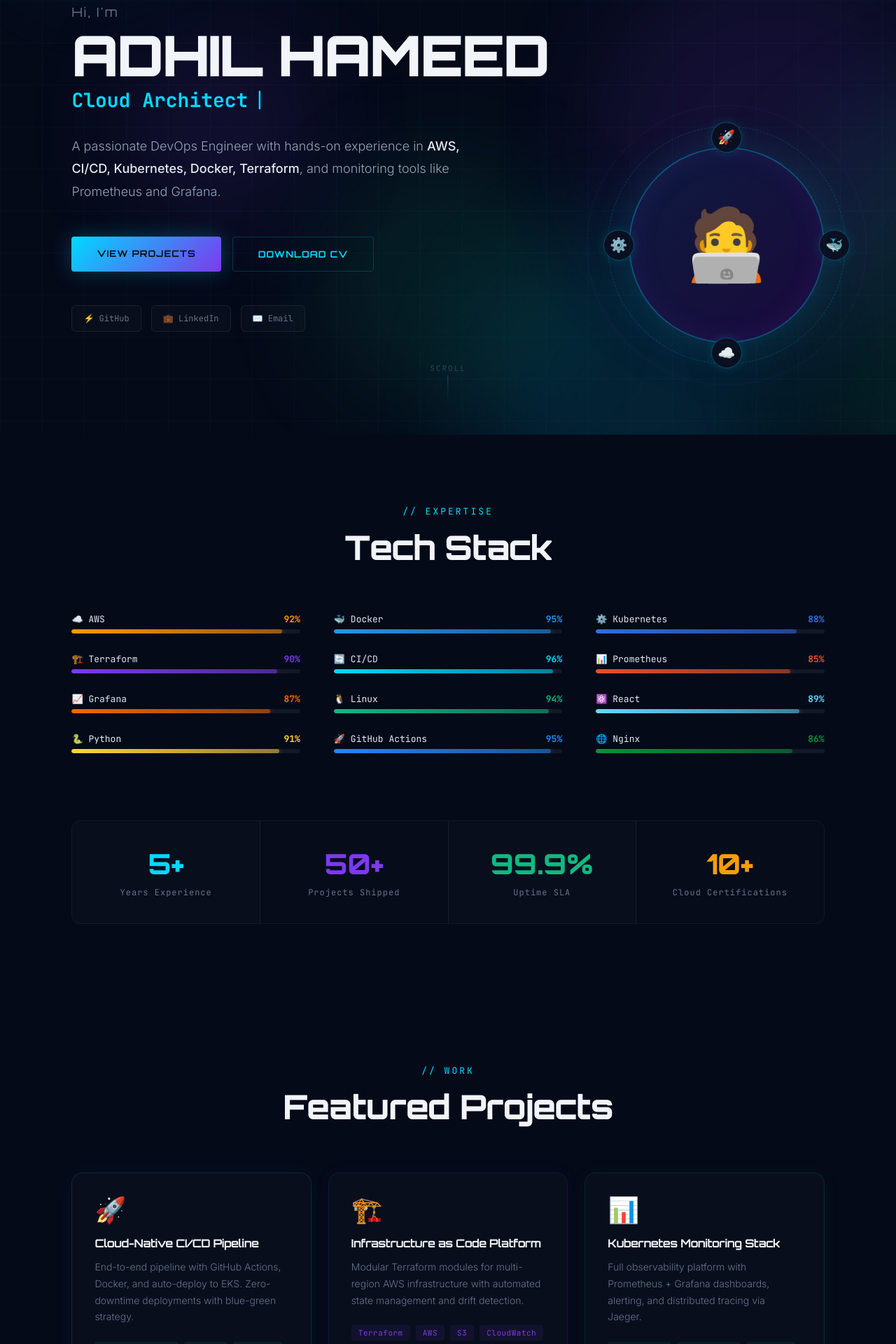
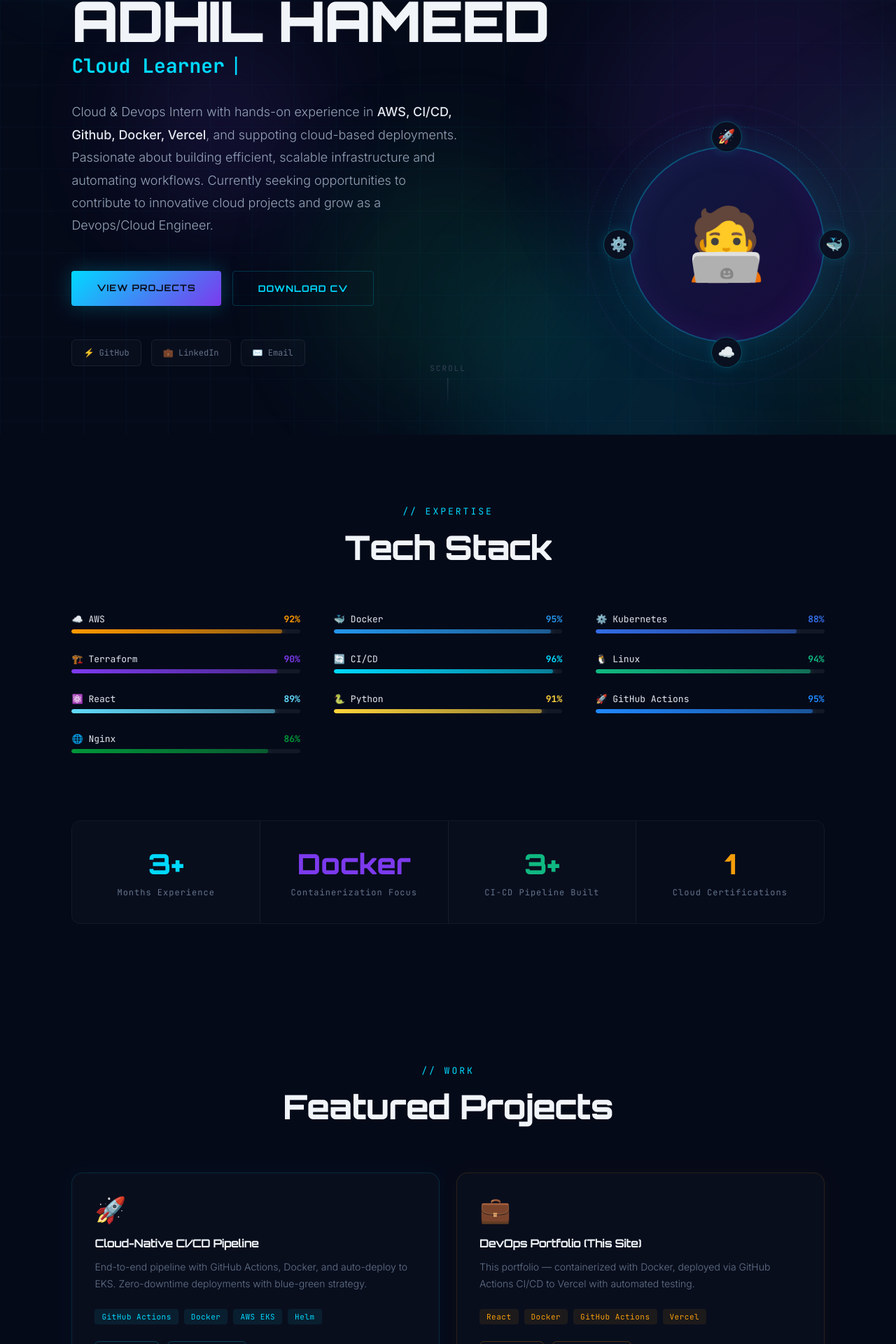
Before and after one commit to Adhilhameed/adhil-portfolio, a React (Vite) app: page / in a window 1280 px wide. Shown: the part 179-2099 px from the top of the page at 70% size. Built offline with nearby package versions, Linux system fonts and the light colour scheme.

Commit message:
Updated portfolio UI and Experience Section

```diff
--- a/src/App.jsx
+++ b/src/App.jsx
@@ -79,8 +79,6 @@
   { name: "Kubernetes", icon: "⚙️", level: 88, color: "#326ce5" },
   { name: "Terraform", icon: "🏗️", level: 90, color: "#7c3aed" },
   { name: "CI/CD", icon: "🔄", level: 96, color: "#00d9ff" },
-  { name: "Prometheus", icon: "📊", level: 85, color: "#e6522c" },
-  { name: "Grafana", icon: "📈", level: 87, color: "#f46800" },
   { name: "Linux", icon: "🐧", level: 94, color: "#10b981" },
   { name: "React", icon: "⚛️", level: 89, color: "#61dafb" },
   { name: "Python", icon: "🐍", level: 91, color: "#ffd43b" },
@@ -97,20 +95,7 @@
     color: "#00d9ff", icon: "🚀",
     github: "#", live: "#"
   },
-  {
-    title: "Infrastructure as Code Platform",
-    desc: "Modular Terraform modules for multi-region AWS infrastructure with automated state management and drift detection.",
-    tags: ["Terraform", "AWS", "S3", "CloudWatch"],
-    color: "#7c3aed", icon: "🏗️",
-    github: "#", live: "#"
-  },
-  {
-    title: "Kubernetes Monitoring Stack",
-    desc: "Full observability platform with Prometheus + Grafana dashboards, alerting, and distributed tracing via Jaeger.",
-    tags: ["Kubernetes", "Prometheus", "Grafana", "Jaeger"],
-    color: "#10b981", icon: "📊",
-    github: "#", live: "#"
-  },
+
   {
     title: "DevOps Portfolio (This Site)",
     desc: "This portfolio — containerized with Docker, deployed via GitHub Actions CI/CD to Vercel with automated testing.",
@@ -122,9 +107,8 @@
 
 // ─── Experience Data ──────────────────────────────────────────────────────────
 const experience = [
-  { role: "Senior DevOps Engineer", company: "TechCorp Inc.", period: "2022 – Present", desc: "Led migration of 40+ microservices to Kubernetes. Reduced deployment time by 70%.", color: "#00d9ff" },
-  { role: "Cloud Infrastructure Engineer", company: "StartupXYZ", period: "2020 – 2022", desc: "Built AWS infrastructure from scratch with full IaC. 99.9% uptime SLA achieved.", color: "#7c3aed" },
-  { role: "Backend Developer", company: "DevAgency", period: "2018 – 2020", desc: "Developed REST APIs and introduced Docker containerization to the engineering team.", color: "#10b981" }
+  { role: "Cloud Support Intern", company: "Ovniq Technologies", period: "2026 – Present", desc: "Supporting Docker-based deployments, CI/CD workflows, and resolving cloud infrastructure issues.", color: "#00d9ff" },
+
 ];
 
 // ─── Skill Bar ────────────────────────────────────────────────────────────────
@@ -227,7 +211,7 @@
 
 // ─── Hero Section ─────────────────────────────────────────────────────────────
 function Hero() {
-  const typed = useTypewriter(["DevOps Engineer", "Cloud Architect", "CI/CD Specialist", "Infrastructure Nerd"]);
+  const typed = useTypewriter(["DevOps Enthusiast", "Cloud Learner", "CI/CD & Docker Practitioner", "Aspiring Cloud & Devops Engineer"]);
   return (
     <section id="about" style={{ minHeight: "100vh", display: "flex", alignItems: "center", position: "relative", zIndex: 1, padding: "0 clamp(20px,8vw,120px)" }}>
       <style>{`
@@ -289,7 +273,7 @@
         </div>
         <div className="hero-tag">
           <p style={{ fontFamily: "'Inter',sans-serif", fontSize: "clamp(15px,2vw,18px)", color: "#94a3b8", lineHeight: 1.8, margin: "0 0 48px", maxWidth: "560px", fontWeight: 300 }}>
-            A passionate DevOps Engineer with hands-on experience in <span style={{ color: "#e2e8f0", fontWeight: 500 }}>AWS, CI/CD, Kubernetes, Docker, Terraform</span>, and monitoring tools like Prometheus and Grafana.
+            Cloud & Devops Intern with hands-on experience in <span style={{ color: "#e2e8f0", fontWeight: 500 }}>AWS, CI/CD, Github, Docker, Vercel</span>, and suppoting cloud-based deployments. Passionate about building efficient, scalable infrastructure and automating workflows. Currently seeking opportunities to contribute to innovative cloud projects and grow as a Devops/Cloud Engineer.
           </p>
         </div>
         <div className="hero-tag" style={{ display: "flex", gap: "16px", flexWrap: "wrap" }}>
@@ -393,10 +377,10 @@
         {/* Stats Row */}
         <div style={{ display: "flex", gap: "0", marginTop: "80px", borderRadius: "12px", overflow: "hidden", border: "1px solid rgba(255,255,255,0.06)" }}>
           {[
-            { val: "5+", label: "Years Experience", color: "#00d9ff" },
-            { val: "50+", label: "Projects Shipped", color: "#7c3aed" },
-            { val: "99.9%", label: "Uptime SLA", color: "#10b981" },
-            { val: "10+", label: "Cloud Certifications", color: "#f59e0b" },
+            { val: "3+", label: "Months Experience", color: "#00d9ff" },
+            { val: "Docker", label: "Containerization Focus", color: "#7c3aed" },
+            { val: "3+", label: "CI-CD Pipeline Built", color: "#10b981" },
+            { val: "1", label: "Cloud Certifications", color: "#f59e0b" },
           ].map((stat, i) => (
             <div key={i} style={{
               flex: 1, padding: "36px 20px", textAlign: "center",
```
